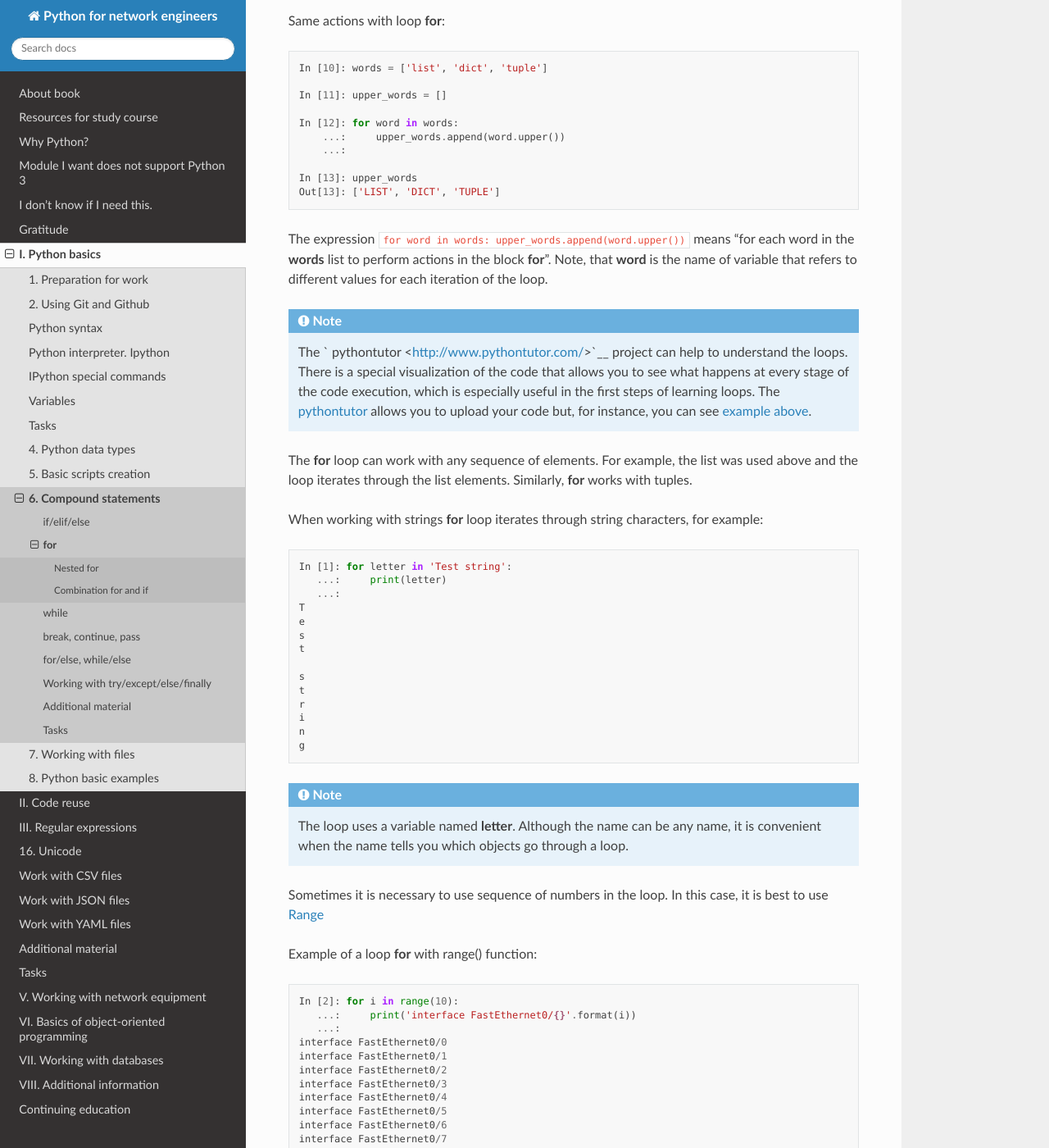
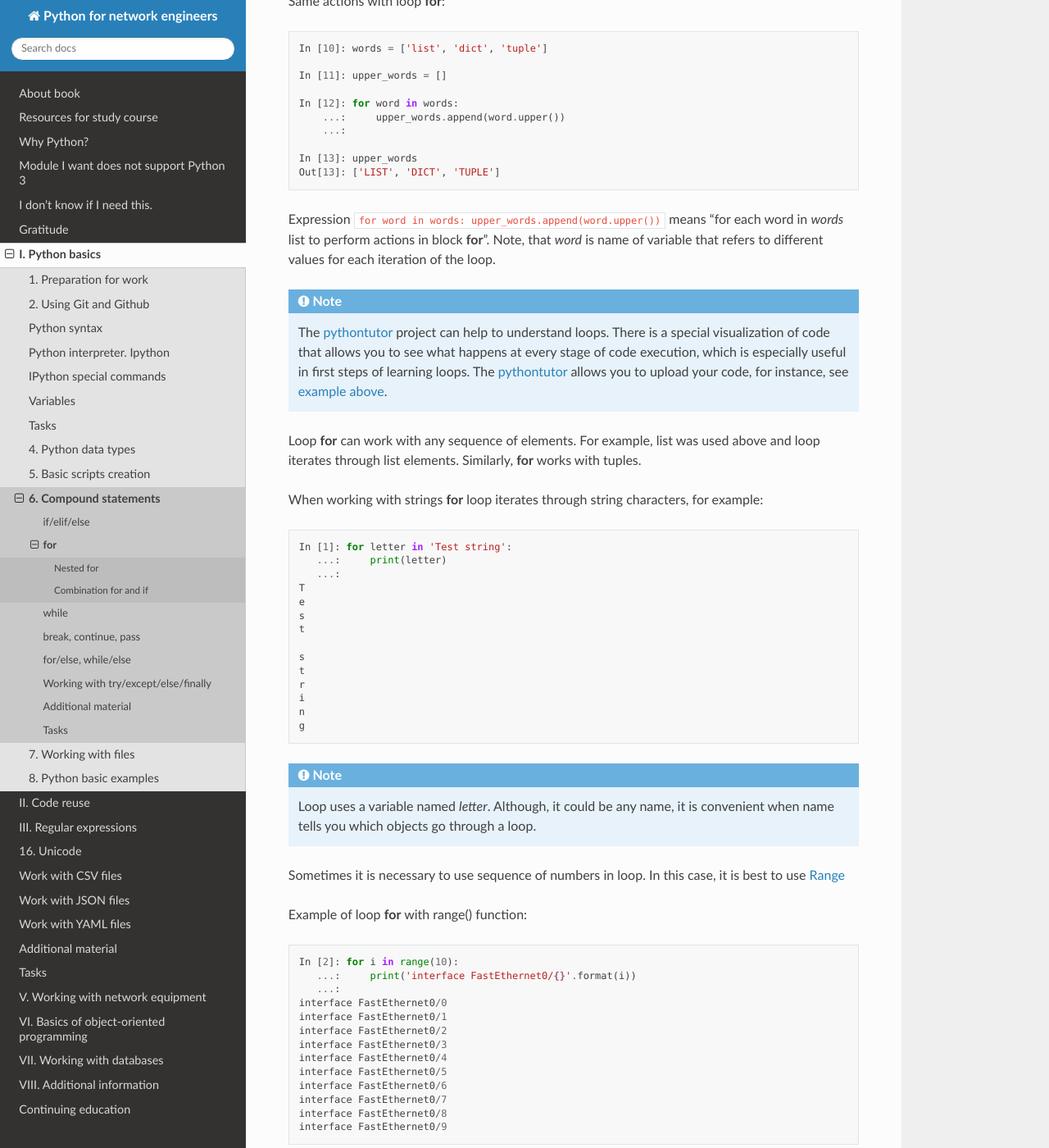
Before and after one commit to natenka/pyneng-book-en, a Sphinx documentation site: the page built from docs/source/book/06_control_structures/2_for.rst, in a window 1280 px wide and 1400 px high, scrolled down 1101 px. Shown: the whole window at 82% size. Built offline with Sphinx 7.4.7 and the Read the Docs theme 2.0.0, drawn with Linux system fonts in a browser that asks for light colours; pages that are not in the unit, such as notebooks, are missing from menus; some of the changed text lies outside the part shown.

Commit message:
Update 2_for.rst

```diff
--- a/docs/source/book/06_control_structures/2_for.rst
+++ b/docs/source/book/06_control_structures/2_for.rst
@@ -1,9 +1,9 @@
 for
 ---
 
-Very often the same action should be performed for a set of the same data type. For example, convert all strings in the list to uppercase. Python uses ``for`` loop for such purposes.
+Very often the same action should be performed for a set of the same data type. For example, convert all strings in list to uppercase. Python uses ``for`` loop for such purposes.
 
-Loop **for** iterates elements of specified sequence and performs the actions specified for each element.
+Loop **for** iterates elements of specified sequence and performs actions specified for each element.
 
 Examples of sequences of elements that can be iterated by **for**:
 
@@ -13,7 +13,7 @@
 -  :ref:`range`
 -  Any :ref:`iterable`
 
-An example of converting strings in a list to uppercase without a loop **for**:
+An example of converting strings in a list to uppercase without loop **for**:
 
 .. code:: python
 
@@ -43,7 +43,7 @@
 This solution has several nuances:
 
 * the same action need to be repeated several times
-* code is tied to a certain number of elements in **words** list
+* code is tied to a certain number of elements in *words* list
 
 
 Same actions with loop **for**:
@@ -61,15 +61,15 @@
     In [13]: upper_words
     Out[13]: ['LIST', 'DICT', 'TUPLE']
 
-The expression ``for word in words: upper_words.append(word.upper())``
-means "for each word in the **words** list to perform actions in the block **for**".
-Note, that **word** is the name of variable that refers to different values for each iteration of the loop.
+Expression ``for word in words: upper_words.append(word.upper())``
+means "for each word in *words* list to perform actions in block **for**".
+Note, that *word* is name of variable that refers to different values for each iteration of the loop.
 
 .. note::
-    The ` pythontutor <http://www.pythontutor.com/>`__ project can help to understand the loops. There is a special visualization of the code that allows you to see what happens at every stage of the code execution, which is especially useful in the first steps of learning loops. The `pythontutor <http://www.pythontutor.com/visualize.html#mode=edit>`__ allows you to upload your code but, for instance, you can see `example above <http://www.pythontutor.com/visualize.html#code=words%20%3D%20%5B'list',%20'dict',%20'tuple'%5D%0Aupper_words%20%3D%20%5B%5D%0A%0Afor%20word%20in%20words%3A%0A%20%20%20%20upper_words.append%28word.upper%28%29%29%0A&cumulative=false&curInstr=0&heapPrimitives=nevernest&mode=display&origin=opt-frontend.js&py=3&rawInputLstJSON=%5B%5D&textReferences=false>`__.
+    The `pythontutor <http://www.pythontutor.com/>`__ project can help to understand loops. There is a special visualization of code that allows you to see what happens at every stage of code execution, which is especially useful in first steps of learning loops. The `pythontutor <http://www.pythontutor.com/visualize.html#mode=edit>`__ allows you to upload your code, for instance, see `example above <http://www.pythontutor.com/visualize.html#code=words%20%3D%20%5B'list',%20'dict',%20'tuple'%5D%0Aupper_words%20%3D%20%5B%5D%0A%0Afor%20word%20in%20words%3A%0A%20%20%20%20upper_words.append%28word.upper%28%29%29%0A&cumulative=false&curInstr=0&heapPrimitives=nevernest&mode=display&origin=opt-frontend.js&py=3&rawInputLstJSON=%5B%5D&textReferences=false>`__.
 
 
-The **for** loop can work with any sequence of elements. For example, the list was used above and the loop iterates through the list elements. Similarly, **for** works with tuples.
+Loop **for** can work with any sequence of elements. For example, list was used above and loop iterates through list elements. Similarly, **for** works with tuples.
 
 When working with strings **for** loop iterates through string characters, for example:
 
@@ -91,12 +91,12 @@
     g
 
 .. note::
-    The loop uses a variable named **letter**. Although the name can be any name, it is convenient when the name tells you which objects go through a loop.
+    Loop uses a variable named *letter*. Although, it could be any name, it is convenient when name tells you which objects go through a loop.
 
-Sometimes it is necessary to use sequence of numbers in the loop. In this case, it is best to use
+Sometimes it is necessary to use sequence of numbers in loop. In this case, it is best to use
 :ref:`range`
 
-Example of a loop **for** with range() function:
+Example of loop **for** with range() function:
 
 .. code:: python
 
@@ -114,9 +114,9 @@
     interface FastEthernet0/8
     interface FastEthernet0/9
 
-This loop uses ``range(10)``. The range() function generates numbers in range from zero to the specified number (in this example, up to 10) not including it.
+This loop uses ``range(10)``. Function range() generates numbers in range from zero to specified number (in this example, up to 10) not including it.
 
-In this example, the loop runs through the Vlans list, so the variable can be called **vlan**:
+In this example, loop runs through *vlans* list, so variable can be called *vlan*:
 
 .. code:: python
 
@@ -137,7 +137,7 @@
      name VLAN_100
 
 
-When a loop runs through dictionary, it actually goes by the keys:
+When a loop runs through dictionary, it actually goes through keys:
 
 .. code:: python
 
@@ -161,7 +161,7 @@
     vendor
 
 
-If you want to print key-value pairs in the loop, you can do this:
+If you want to print key-value pairs in loop, you can do this:
 
 .. code:: python
 
@@ -175,7 +175,7 @@
     model => 4451
     vendor => Cisco
 
-Or use the items() method which allows you to run the loop over a key-value pair:
+Or use items() method which allows you to run loop over a key-value pair:
 
 .. code:: python
 
@@ -190,7 +190,7 @@
     vendor => Cisco
 
 
-The items() method returns a special view object that displays key-value pairs:
+Method items() returns a special view object that displays key-value pairs:
 
 .. code:: python
 
```
